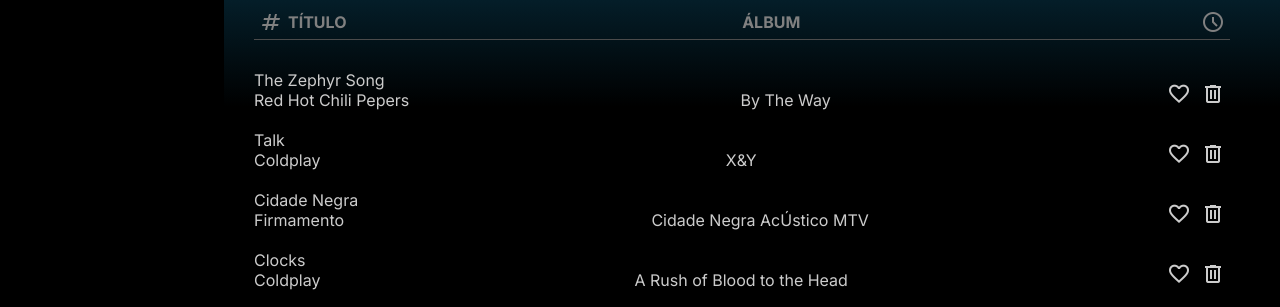
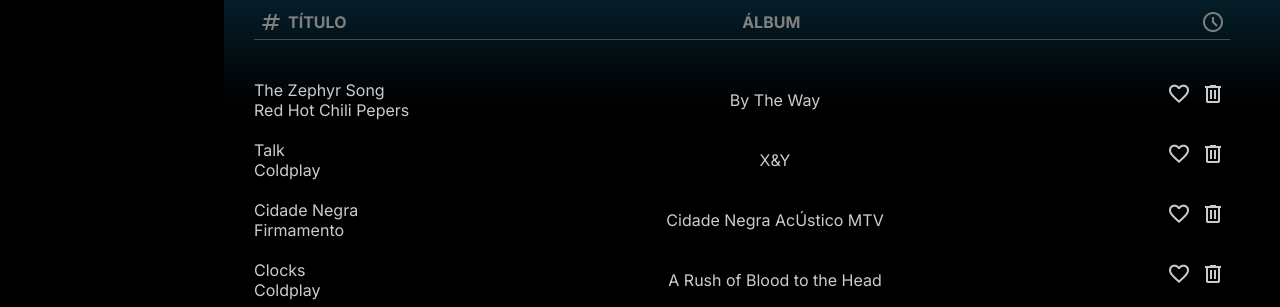
Before and after one commit to jufernandino/DesafioFinal, a React (Vite) app: page / in a window 1280 px wide. Shown: the part 493-800 px from the top of the page. Built offline with nearby package versions, Linux system fonts and the light colour scheme.

Commit message:
ajustes visuais na disposição das músicas

```diff
--- /dev/null
+++ b/src/components/music.css
@@ -0,0 +1,15 @@
+.music{
+    display: flex;
+    flex-direction: row;
+    justify-content: space-between;
+    align-items: center;
+}
+.ALBUM{
+    width: 500px;
+    text-align: center;
+    position: absolute;
+    left: 50%;
+    transform: translateX(-23%);
+    overflow: visible;
+    white-space: nowrap;
+}
--- a/src/components/music.jsx
+++ b/src/components/music.jsx
@@ -1,5 +1,6 @@
 import React from 'react'
 import PropTypes from 'prop-types'
+import './music.css'
 
 const Music = ({ music, remove, favorite }) => {
     return (
```
